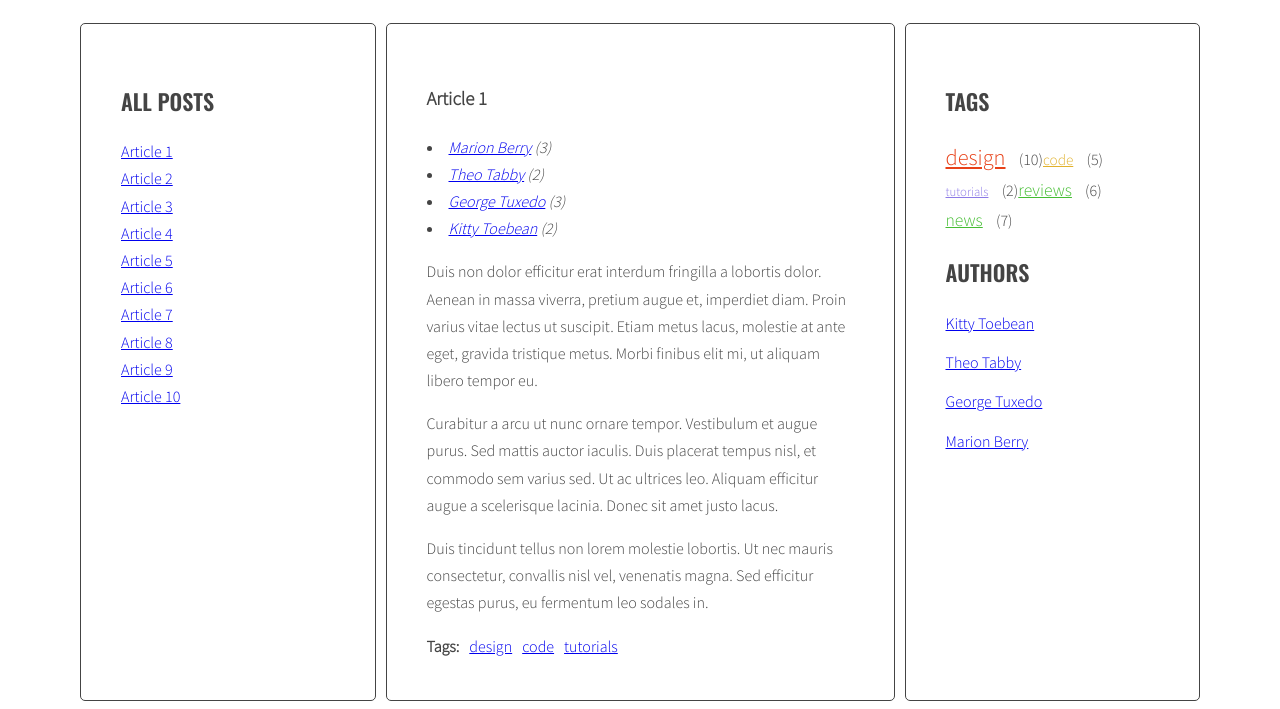
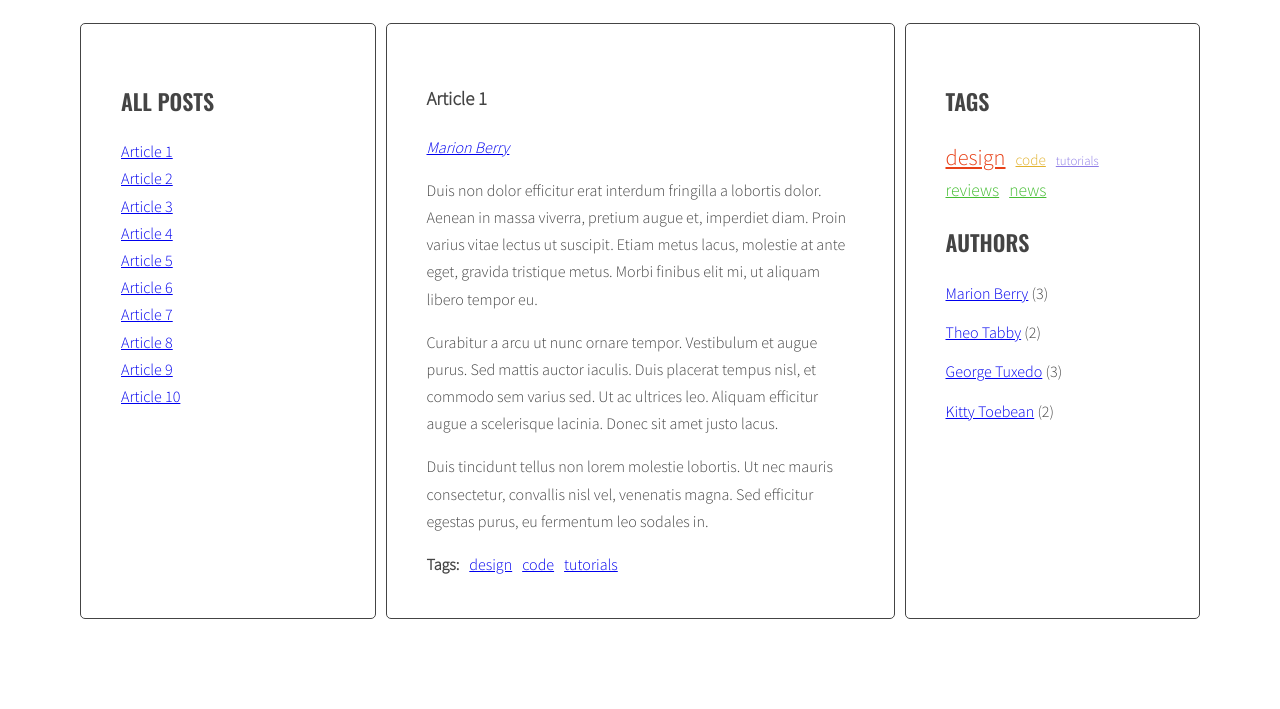
Before and after one commit to arcyko/javascript-blog, a website: page index.html in a window 1280 px wide. Shown: the part 220-929 px from the top of the page. After the commit the page ends 847 px from the top, so only its background shows below. Drawn offline with nearby package versions, Linux system fonts and the light colour scheme.

Commit message:
Add newer version

```diff
--- a/index.html
+++ b/index.html
@@ -329,10 +329,7 @@
               </div>
               <div class="post-tags">
                 <p><strong>Tags:</strong></p>
-                <ul class="list list-horizontal">
-                  <li><a href="#">news</a></li>
-                  <li><a href="#">tutorials</a></li>
-                </ul>
+                <ul class="list list-horizontal"></ul>
               </div>
             </article>
             <article
@@ -379,28 +376,7 @@
             <h2 class="section-title">Tags</h2>
             <ul class="list tags"></ul>
             <h2 class="section-title">Authors</h2>
-            <ul class="list authors">
-              <li>
-                <a href="#">
-                  <span class="author-name">Kitty Toebean</span>
-                </a>
-              </li>
-              <li>
-                <a href="#">
-                  <span class="author-name">Theo Tabby</span>
-                </a>
-              </li>
-              <li>
-                <a href="#">
-                  <span class="author-name">George Tuxedo</span>
-                </a>
-              </li>
-              <li>
-                <a href="#">
-                  <span class="author-name">Marion Berry</span>
-                </a>
-              </li>
-            </ul>
+            <ul class="list authors"></ul>
           </aside>
         </main>
       </div>
--- a/js/script.js
+++ b/js/script.js
@@ -197,9 +197,7 @@ function generateTags() {
       tag +
       '">' +
       tag +
-      '</a> (' +
-      allTags[tag] +
-      ')</li>';
+      '</a></li>';
     //console.log('tagLinkHTML:', tagLinkHTML);
 
     allTagsHTML += tagLinkHTML;
@@ -275,29 +273,7 @@ function addClickListenersToTags() {
     /* END LOOP: for each link */
   }
 }
-
 addClickListenersToTags();
-
-/*
-function generateAuthors() {
-  const articles = document.querySelectorAll(optArticleSelector);
-
-  for (let article of articles) {
-    const authorList = article.querySelector(optArticleAuthorSelector);
-
-    let html = ' ';
-
-    const author = article.getAttribute('data-author');
-
-    const linkHTML = '<a href="#author-' + author + '">' + author + '</a>';
-
-    html += linkHTML;
-
-    authorList.innerHTML = linkHTML;
-  }
-}
-generateAuthors();
-*/
 
 function generateAuthors() {
   /* [NEW] create a new variable allAuthors with an empty object */
@@ -312,7 +288,7 @@ function generateAuthors() {
     const authorList = article.querySelector(optArticleAuthorSelector);
 
     /* make html variable with empty string */
-    let html = ' ';
+    let html = '';
 
     /* get author from data-author attribute */
     const author = article.getAttribute('data-author');
@@ -323,8 +299,7 @@ function generateAuthors() {
     /* START LOOP: for each author */
     //for (let author of authors) {
     /* generate HTML of the link */
-    const linkHTML =
-      '<li><a href="#author-' + author + '">' + author + '</a></li>';
+    const linkHTML = '<a href="#author-' + author + '">' + author + '</a>';
 
     /* add generated code to html variable */
     html += linkHTML;
@@ -347,7 +322,7 @@ function generateAuthors() {
   }
 
   /* [NEW] find list of authors in right column */
-  const authorList = document.querySelector(optArticleAuthorSelector);
+  const authorList = document.querySelector(optAuthorsListSelector);
   console.log(authorList);
 
   //const tagsParams = calculateTagsParams(allTags);
--- a/package.json
+++ b/package.json
@@ -17,7 +17,7 @@
     "build:autoprefixer": "postcss css/*.css --use autoprefixer -d css",
     "build-dev": "npm-run-all build-dev:sass build:autoprefixer",
     "build-dev:sass": "sass --style=expanded --source-map sass:css",
-    "watch": "npm-run-all build:* build-dev -p watch:*",
+    "watch": "npm-run-all build build-dev -p watch:*",
     "watch:browsersync": "browser-sync start --server --files \"css/*.css\" \"*.html\" \"js/*.js\"",
     "watch:sassprefixer": "onchange sass/*.scss -- npm run build-dev"
   },
--- a/sass/style.scss
+++ b/sass/style.scss
@@ -11,7 +11,9 @@ $font-text: 'Source Sans Pro', sans-serif;
 
 /* Global */
 
-*, *::before, *::after {
+*,
+*::before,
+*::after {
   box-sizing: border-box;
 }
 
@@ -57,7 +59,8 @@ body {
   flex: 2 0 0;
 }
 
-.sidebar, .posts {
+.sidebar,
+.posts {
   background: $color-light;
   margin-right: 10px;
   padding: 40px;
@@ -121,10 +124,6 @@ body {
   p {
     margin: 0 10px 0 0;
   }
-}
-
-.post-tags {
-  display: flex;
 
   a {
     padding: 0 10px 0 0;
@@ -161,6 +160,7 @@ body {
 .sidebar .tags {
   li {
     display: inline-block;
+
     a {
       padding: 0 10px 0 0;
     }
```
Also changed, not shown: css/style.css, 2 other files.
